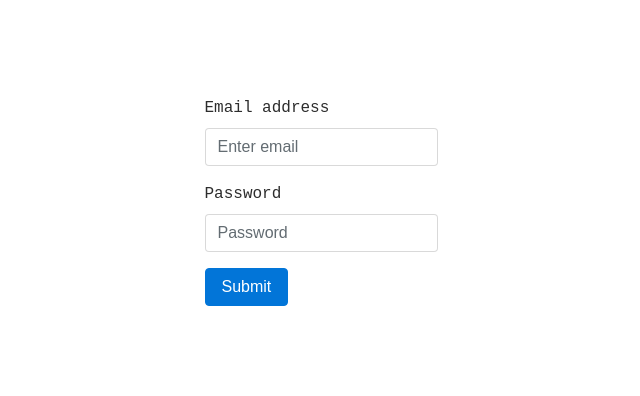
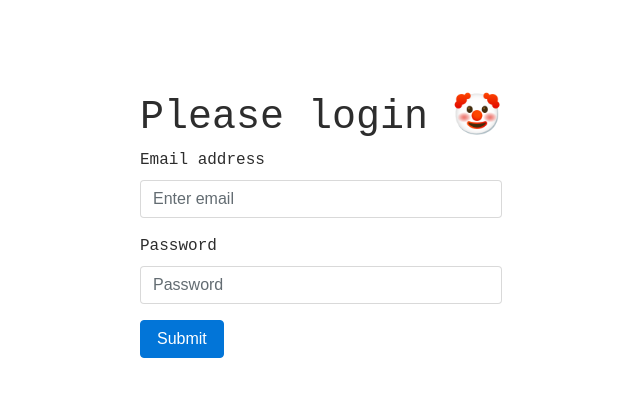
Before and after one commit to mi-fed17/react-demo, a React (Create React App) app: page / in a window 1280 px wide. Shown: the top 396 px of the page, without its empty margins (319-959 px from the left). Built offline with nearby package versions, Linux system fonts and the light colour scheme.

Commit message:
Header & State

```diff
--- a/src/components/App.js
+++ b/src/components/App.js
@@ -2,6 +2,7 @@
 import React from 'react';
 import Container from './Container';
 import LoginForm from './LoginForm';
+import Header from './Header';
 import '../App.css';
 
 class App extends React.Component {
@@ -16,7 +17,8 @@ class App extends React.Component {
   }
 
   logout = () => {
-    this.setState({ loggedIn: false });
+    /** let loggedIn = false */
+    this.setState({ loggedIn: false, email: '' });
   }
 
   /**
@@ -37,7 +39,9 @@ class App extends React.Component {
 
     return(
       <Container>
-        { loggedInMessage }
+        <Header email={this.state.email}
+                logout={this.logout}
+        />
         {
           /**
            * This is a shorthand for displaying or hiding a component,
@@ -46,11 +50,23 @@ class App extends React.Component {
            * saying true && true or false && false. Both must be true for the
            * component to show.
            */
+        }
+        {
           !this.state.loggedIn && <LoginForm handleLogin={this.handleLogin} />
         }
+
       </Container>
     )
   }
 }
 
 export default App;
+
+
+// if(false && true){
+//   // false
+// }
+
+// Ternary Operator
+// const value = (4 > 5) ? "If true" : "If false";
+// const value = (5 > 4) ? true : false;
--- a/src/components/Header.js
+++ b/src/components/Header.js
@@ -1,11 +1,22 @@
 import React from 'react';
 
-function Header(){
-  return(
-    <header>
-      <h1>Playlists!</h1>
-    </header>
-  )
+function Header(props){
+  if(props.email){
+    return(
+      <header>
+        <h1>{ props.email }</h1>
+        <button onClick={props.logout}>
+          Logout
+        </button>
+      </header>
+    )
+  } else {
+    return (
+      <header>
+        <h1>Please login 🤡</h1>
+      </header>
+    )
+  }
 }
 
 export default Header;
--- a/src/components/LoginForm.js
+++ b/src/components/LoginForm.js
@@ -8,10 +8,10 @@ class LoginForm extends Component {
     error: '',
   }
 
-  // handleChange = (event) => {
-  //   /** This means that you have to have a "name"-attribute */
-  //   this.setState({ [event.target.name] : event.target.value })
-  // }
+  handleChange = (event) => {
+    /** This means that you have to have a "name"-attribute */
+    this.setState({ [event.target.name] : event.target.value })
+  }
 
   handleEmail = (event) => {
     this.setState({ email: event.target.value });
@@ -56,6 +56,7 @@ class LoginForm extends Component {
     if(this.state.error){
       errorMessage = <small id="emailHelp" className="form-text text-danger">{this.state.error}</small>;
     }
+
     let errorClass = 'form-group';
     if(this.state.error){
       errorClass = "form-group has-danger";
@@ -63,7 +64,9 @@ class LoginForm extends Component {
 
     return (
       <form onSubmit={this.handleSubmit}>
+       { /** className, not class */}
         <div className={ errorClass }>
+          { /** htmlFor, not for */}
           <label htmlFor="email">Email address</label>
           <input
                   type="email"
--- a/src/components/PlaylistView.js
+++ b/src/components/PlaylistView.js
@@ -41,6 +41,11 @@ class PlaylistView extends React.Component {
   render(){
     return(
       <Container>
+        {
+          /** Passing current state down as props with
+           *  the same name, state become props
+           */
+        }
         <InputField handleChange={this.handleChange}
                     searchTerm={this.state.searchTerm}
         />
```
